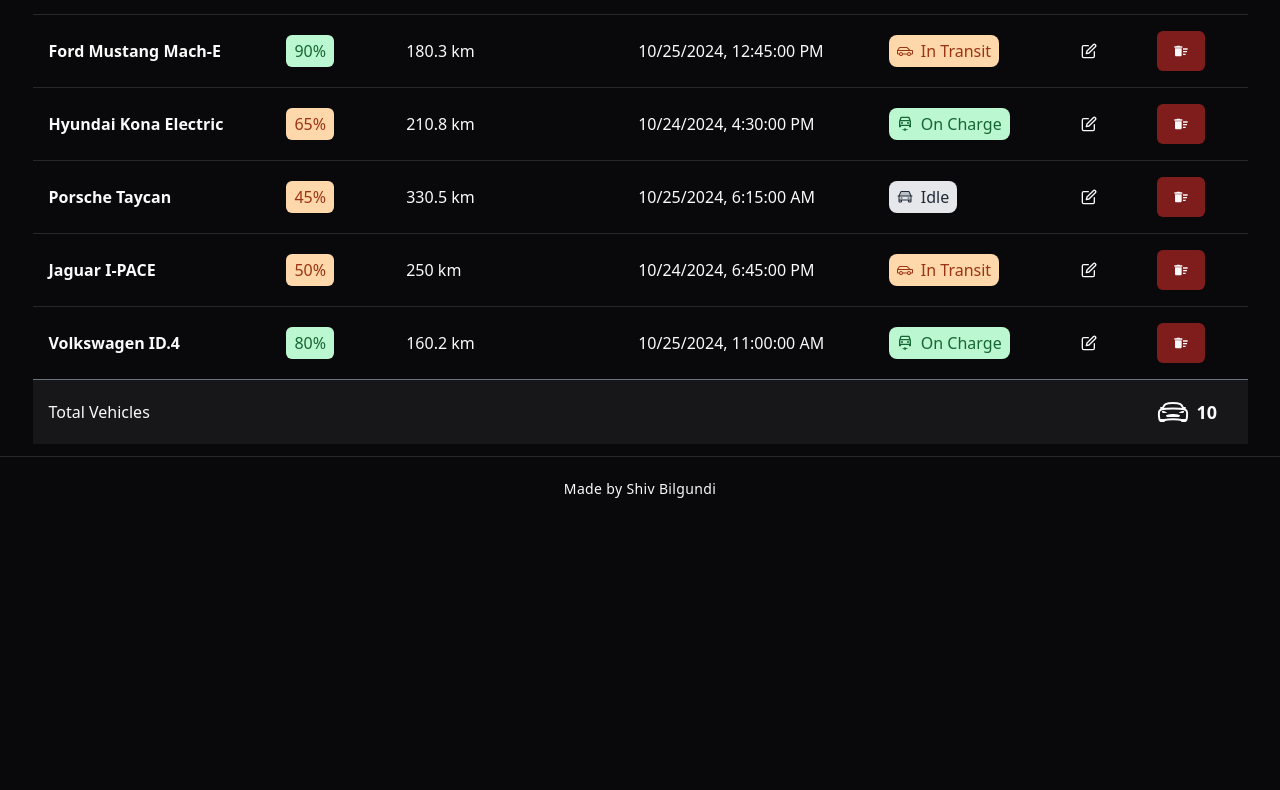
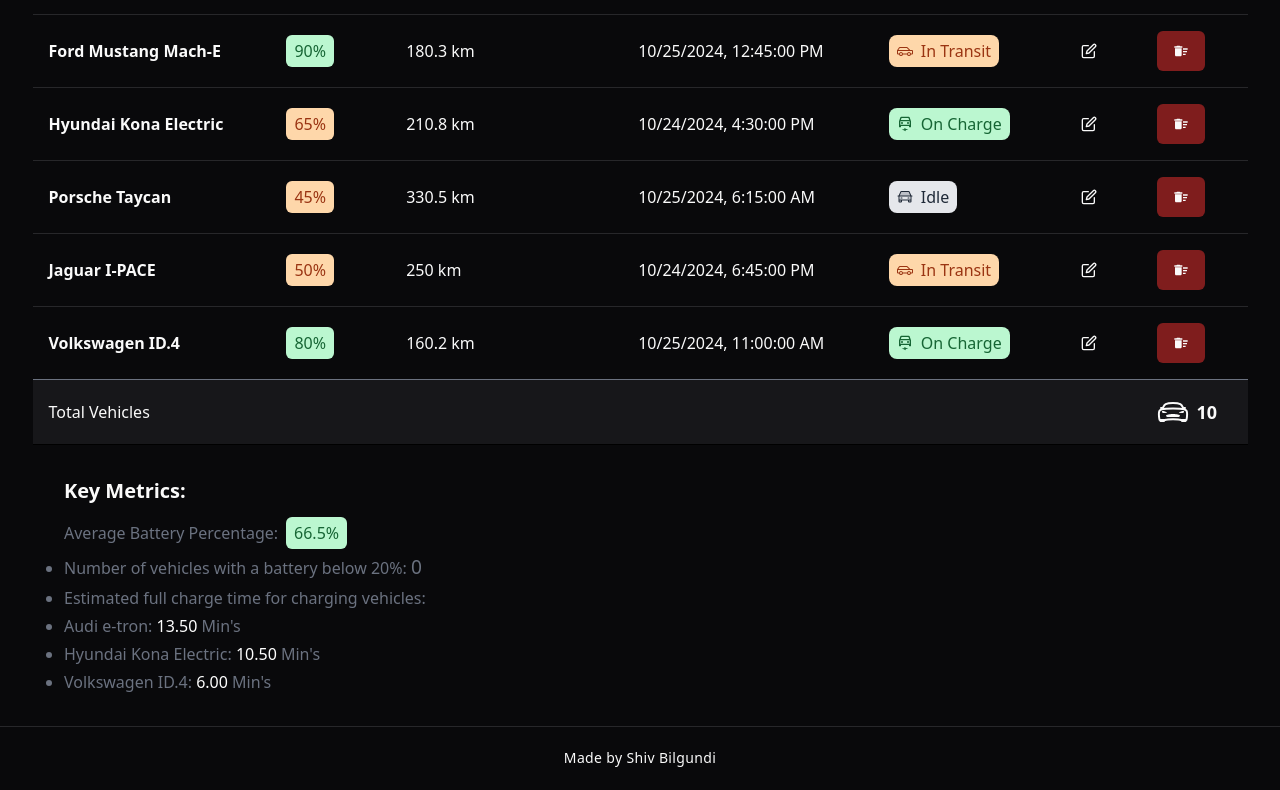
Before and after one commit to shivbilgundi11/simpleEnergy-fe-challenge, a React (Vite) app: page / in a window 1280 px wide. Shown: the part 531-1321 px from the top of the page. Before the commit the page ends 1051 px from the top, so only its background shows below. Built offline with nearby package versions, Linux system fonts and the light colour scheme.

Commit message:
ui: vehicles metrics details displayed

```diff
--- a/src/App.tsx
+++ b/src/App.tsx
@@ -1,16 +1,11 @@
-import { useContext } from 'react';
 import Navbar from './components/navbar';
-import { FleetContext } from './context/store';
 import VehiclesTable from './components/vehicle-table';
 
 export default function App() {
-  const state = useContext(FleetContext);
-
-  console.log(state);
-
   return (
     <>
       <Navbar />
+
       <VehiclesTable />
 
       <footer className='container flex h-16 w-full items-center justify-center border-t'>
--- a/src/components/add-edit-form.tsx
+++ b/src/components/add-edit-form.tsx
@@ -60,7 +60,7 @@
     dispatch({
       type: 'AddNewVehicle',
       payload: {
-        id: crypto.randomUUID(), // Unique ID
+        id: crypto.randomUUID(),
         name: vehicleName,
         batteryPercentage: Number(batteryPercentage),
         totalDistance: Number(totalDistance),
--- a/src/components/info-table.tsx
+++ b/src/components/info-table.tsx
@@ -21,11 +21,15 @@
   const { dispatch } = useContext(FleetContext);
 
   return (
-    <table className='w-full divide-gray-500 overflow-x-auto'>
+    <div className='overflow-x-auto'>
+      <table className='min-w-full divide-gray-500 border-b border-black'>
         <TableHeader className='border bg-black dark:bg-white'>
           <TableRow className='hover:bg-black hover:dark:bg-white'>
             {tableSections?.map((section) => (
-            <TableHead key={section.id} className='text-white dark:text-black'>
+              <TableHead
+                key={section.id}
+                className='whitespace-nowrap text-white dark:text-black'
+              >
                 {section.name}
               </TableHead>
             ))}
@@ -35,25 +39,25 @@
           {data &&
             data.map((vehicle) => (
               <TableRow key={vehicle.id}>
-              <TableCell className='font-bold capitalize'>
+                <TableCell className='whitespace-nowrap font-bold capitalize'>
                   {vehicle.name}
                 </TableCell>
-              <TableCell>
+                <TableCell className='whitespace-nowrap'>
                   <DisplayBattery batteryStatus={vehicle?.batteryPercentage} />
                 </TableCell>
-              <TableCell className='font-medium'>
+                <TableCell className='whitespace-nowrap font-medium'>
                   {vehicle.totalDistance} km
                 </TableCell>
-              <TableCell className='font-medium'>
+                <TableCell className='whitespace-nowrap font-medium'>
                   {new Date(vehicle.lastChargeTime).toLocaleString()}
                 </TableCell>
-              <TableCell>
+                <TableCell className='whitespace-nowrap'>
                   <DisplayVehStatus vehicleStatus={vehicle?.status} />
                 </TableCell>
-              <TableCell>
+                <TableCell className='whitespace-nowrap'>
                   <EditVehicle vehicleId={vehicle.id} />
                 </TableCell>
-              <TableCell>
+                <TableCell className='whitespace-nowrap'>
                   <Button
                     variant='destructive'
                     onClick={() =>
@@ -68,13 +72,16 @@
         </TableBody>
         <TableFooter className='min-w-full'>
           <TableRow className='w-full'>
-          <TableCell colSpan={6}>Total Vehicles</TableCell>
-          <TableCell className='inline-flex items-center gap-x-2 text-right text-lg font-bold'>
+            <TableCell colSpan={6} className='whitespace-nowrap'>
+              Total Vehicles
+            </TableCell>
+            <TableCell className='inline-flex items-center gap-x-2 whitespace-nowrap text-right text-lg font-bold'>
               <IoCarSportOutline size={32} />
               {data.length}
             </TableCell>
           </TableRow>
         </TableFooter>
       </table>
+    </div>
   );
 }
--- a/src/components/navbar.tsx
+++ b/src/components/navbar.tsx
@@ -11,7 +11,11 @@
       <header className='container h-16 w-full border-b'>
         <nav className='flex h-full w-full items-center justify-between'>
           <div>
-            <a href='/' className='my-auto h-full'>
+            <a
+              href='https://simpleenergy.in/'
+              target='_blank'
+              className='my-auto h-full'
+            >
               <img src={Logo} alt='PageLogo' className='block dark:hidden' />
               <img
                 src={LogoDark}
--- a/src/components/vehicle-table.tsx
+++ b/src/components/vehicle-table.tsx
@@ -2,6 +2,7 @@
 import InfoTable from './info-table';
 import { FleetContext } from '@/context/store';
 import AddNewVehicle from './add-edit-form';
+import VehiclesMetrics from './vehicles-metrics';
 
 export default function VehiclesTable() {
   const { state } = useContext(FleetContext);
@@ -11,8 +12,12 @@
       <main className='container my-3 mt-3 h-auto w-full'>
         {/* ========Add-New-Vehicle-Button======== */}
         <AddNewVehicle />
+
         {/* ========Vehicles-Table======== */}
         <InfoTable data={state.vehicles} />
+
+        {/* ========Vehicles-Metrics======== */}
+        <VehiclesMetrics />
       </main>
     </>
   );
--- /dev/null
+++ b/src/components/vehicles-metrics.tsx
@@ -0,0 +1,65 @@
+import { FleetContext } from '@/context/store';
+import { useContext } from 'react';
+import { DisplayBattery } from './displayers/display-battery';
+
+export default function VehiclesMetrics() {
+  const { state } = useContext(FleetContext);
+  const { vehicles, simulationTime } = state;
+
+  const totalBattery = vehicles.reduce(
+    (acc, vehicle) => acc + vehicle.batteryPercentage,
+    0,
+  );
+  const averageBatteryPercentage =
+    vehicles.length > 0 ? (totalBattery / vehicles.length).toFixed(2) : 0;
+
+  const lowBatteryCount = vehicles.filter(
+    (vehicle) => vehicle.batteryPercentage < 20,
+  ).length;
+
+  const chargingRate = 10;
+  const estimatedFullChargeTimes = vehicles
+    .filter((vehicle) => vehicle.status === 'On Charge')
+    .map((vehicle) => {
+      const batteryNeeded = 100 - vehicle.batteryPercentage;
+      const estimatedTime = (batteryNeeded / chargingRate) * simulationTime;
+      const estimatedTimeInMinutes = (estimatedTime / 60000).toFixed(2);
+      return {
+        name: vehicle.name,
+        estimatedTime: estimatedTimeInMinutes,
+      };
+    });
+
+  return (
+    <section className='container my-8 h-auto w-full'>
+      <h1 className='mb-3 text-xl font-bold'>Key Metrics:</h1>
+
+      <ul className='font-sm flex list-disc flex-col gap-y-1 font-medium text-gray-500'>
+        <li className='flex list-disc items-center gap-x-2'>
+          Average Battery Percentage:{' '}
+          <DisplayBattery batteryStatus={Number(averageBatteryPercentage)} />
+        </li>
+        <li>
+          Number of vehicles with a battery below 20%:{' '}
+          <big>{lowBatteryCount}</big>
+        </li>
+        <li>Estimated full charge time for charging vehicles:</li>
+        <ul className='font-sm flex list-disc flex-col gap-y-1 font-medium text-gray-500'>
+          {estimatedFullChargeTimes.length > 0 ? (
+            estimatedFullChargeTimes.map(({ name, estimatedTime }) => (
+              <li key={name}>
+                {name}:{' '}
+                <big className='text-base font-medium text-black dark:text-white'>
+                  {estimatedTime}
+                </big>{' '}
+                Min's
+              </li>
+            ))
+          ) : (
+            <li>No vehicles currently charging.</li>
+          )}
+        </ul>
+      </ul>
+    </section>
+  );
+}
```
Lines whose indentation alone changed are shown as unchanged.
